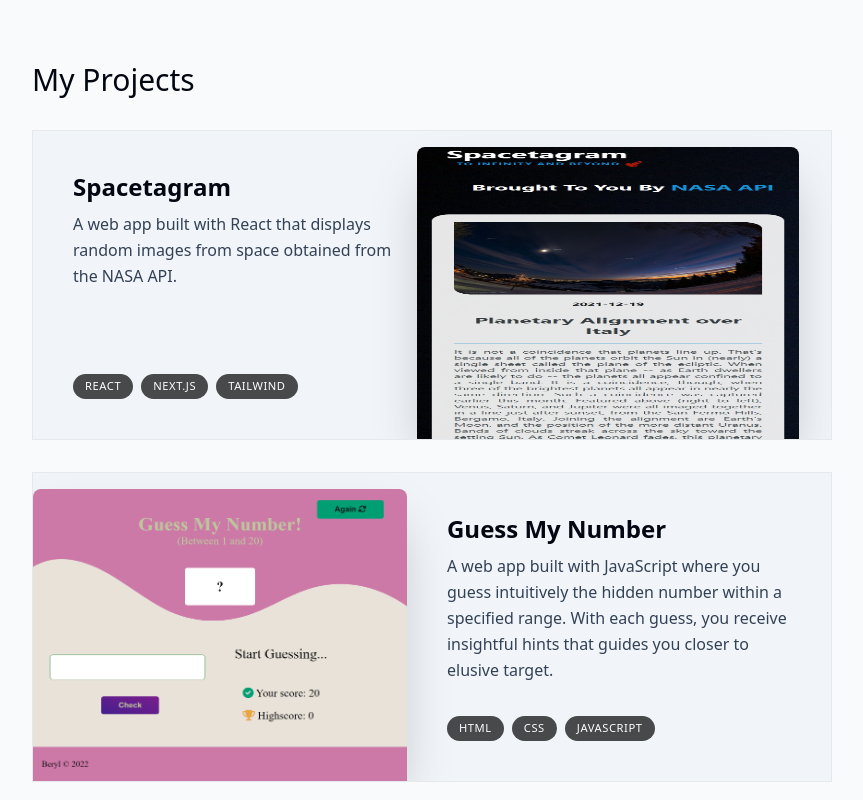
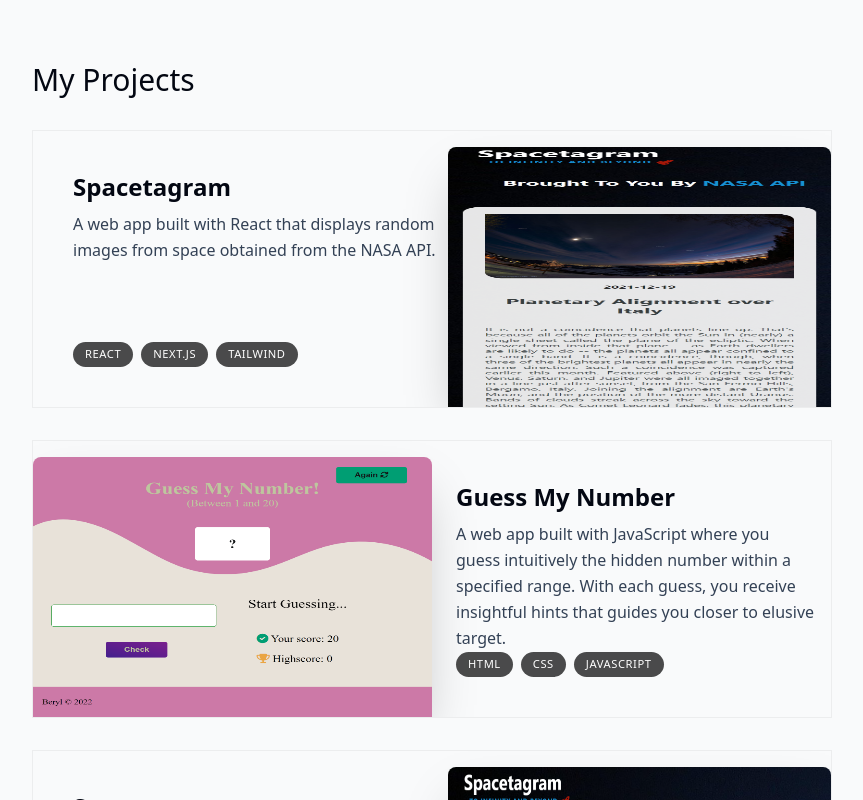
Before and after one commit to berylijncodes/portfolio, a Next.js app: page / in a window 1280 px wide. Shown: the part 1500-2300 px from the top of the page, without its empty margins (208-1071 px from the left). Built offline with nearby package versions, Linux system fonts and the light colour scheme.

Commit message:
Add hover effects to project image

```diff
--- a/components/projects.tsx
+++ b/components/projects.tsx
@@ -22,9 +22,9 @@
 
 function Project({ title, description, tags, imageUrl }: projectProps) {
   return (
-    <section className="group bg-slate-100 max-w-[50rem] border border-black/5 overflow-hidden sm:pr-8 mb-4 sm:mb-8 last:mb-0">
+    <section className="group bg-slate-1S00 max-w-[50rem] border border-black/5 overflow-hidden mb-4 sm:mb-8 last:mb-0 hover:bg-slate-200 transition">
       <div className="flex group-even:flex-row-reverse">
-        <div className="flex flex-col py-4 px-5 sm:pl-10 sm:pr-2 sm:pt-10">
+        <div className="flex flex-col py-4 px-5 sm:pl-6 sm:pr-2 sm:pt-10 group-odd:ml-4 group-even:pr-4 sm:max-w-[50%]">
           <h3 className="text-2xl font-semibold">{title}</h3>
           <p className="mt-2 leading-relaxed text-slate-700">{description}</p>
           <ul className="flex flex-wrap mt-4 pb-6 sm:mt-auto gap-2">
@@ -43,7 +43,7 @@
             src={imageUrl}
             alt="My projects"
             quality={95}
-            className="h-[18.25rem] rounded-t-lg shadow-2xl mt-4 object-top"
+            className="h-[16.25rem] w-[28.25rem] rounded-t-lg shadow-2xl mt-4 object-top group-hover:-translate-x-3 group-hover:translate-y-3 group-hover:-rotate-2 group-hover:scale-[1.04] group-even:group-hover:translate-x-3 group-even:group-hover:translate-y-3 group-even:group-hover:rotate-2 transition"
           />
         </div>
       </div>
```
